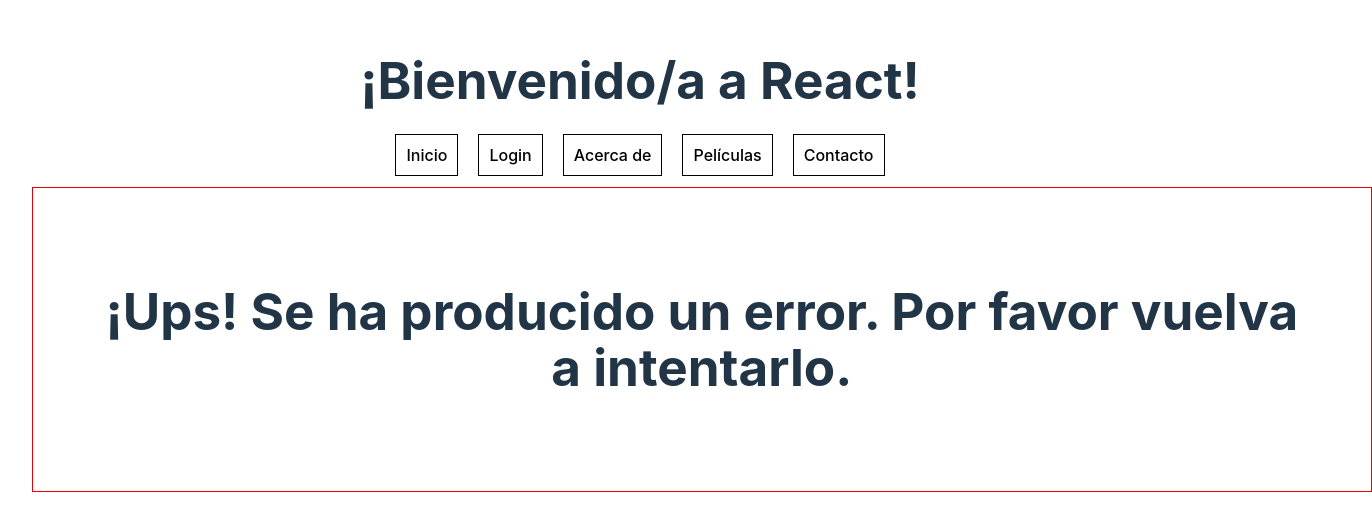
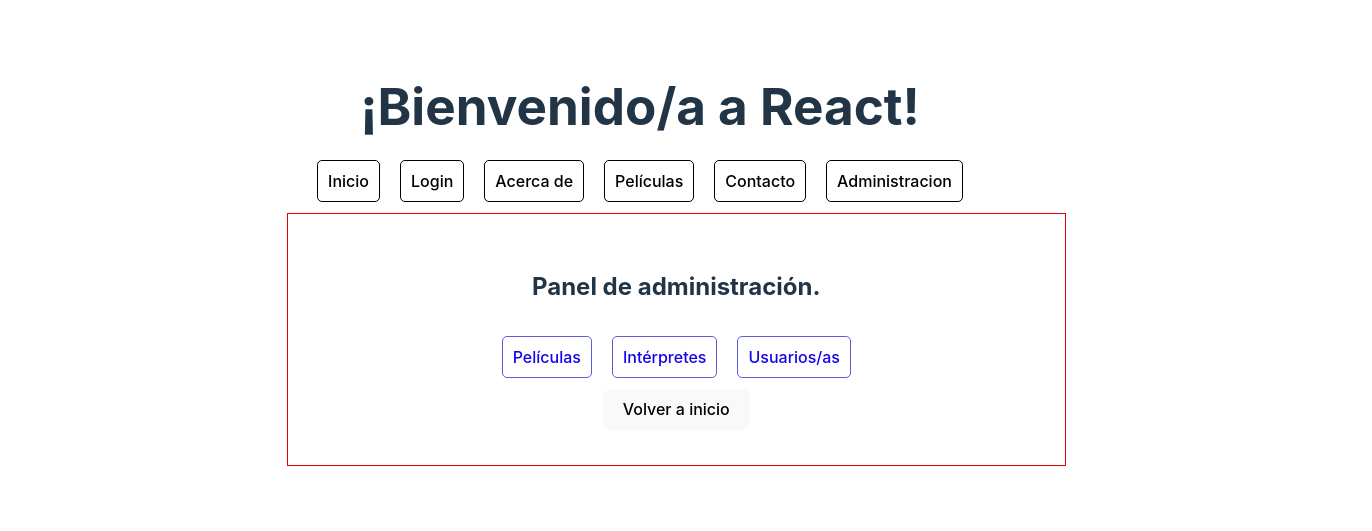
Before and after one commit to Jucagovi/DWC_React_24, a React (Vite) app: page /administracion in a window 1280 px wide. Shown: the part 145-676 px from the top of the page, 1372 px wide, since content can reach past the window. Built offline with nearby package versions, Linux system fonts and the light colour scheme.

Commit message:
UT03 Submenú y parámetros en rutas

```diff
--- /dev/null
+++ b/src/componentes/UT03/rutas/Administracion.css
@@ -0,0 +1,18 @@
+.administracion-elementomenu{
+    display: inline;
+    margin: 10px;
+    padding: 10px;
+    border: solid rgb(94, 94, 221) 1px;
+    color: rgb(20, 4, 236);
+    border-radius: 5px;
+}
+
+.administracion-elementomenu:hover {
+    background-color: rgb(94, 94, 221);
+    color:rgb(255, 255, 255);
+    cursor: pointer;
+}
+
+.administracion-navegacion{
+    padding: 20px;
+}
--- /dev/null
+++ b/src/componentes/UT03/rutas/Administracion.jsx
@@ -0,0 +1,46 @@
+import React from "react";
+import "./Administracion.css";
+import { Link, useNavigate, Outlet } from "react-router-dom";
+
+const Administracion = () => {
+  const navegar = useNavigate();
+  return (
+    <>
+      <h2>Panel de administración.</h2>
+      <div className='administracion-navegacion'>
+        <Link
+          className='administracion-elementomenu'
+          to='/administracion/peliculas'
+        >
+          Películas
+        </Link>
+        <Link
+          className='administracion-elementomenu'
+          to='/administracion/interpretes'
+        >
+          Intérpretes
+        </Link>
+        <Link
+          className='administracion-elementomenu'
+          to='/administracion/usuarios'
+        >
+          Usuarios/as
+        </Link>
+      </div>
+      <div>
+        <Outlet />
+      </div>
+      <div>
+        <button
+          onClick={() => {
+            navegar("/");
+          }}
+        >
+          Volver a inicio
+        </button>
+      </div>
+    </>
+  );
+};
+
+export default Administracion;
--- a/src/componentes/UT03/rutas/Menu.css
+++ b/src/componentes/UT03/rutas/Menu.css
@@ -4,6 +4,7 @@
     padding: 10px;
     border: solid rgb(0, 0, 0) 1px;
     color: rgb(0, 0, 0);
+    border-radius: 5px;
 }
 
 .menu-elemento:hover {
--- a/src/componentes/UT03/rutas/Menu.jsx
+++ b/src/componentes/UT03/rutas/Menu.jsx
@@ -19,8 +19,11 @@
         <Link className='menu-elemento' to='/peliculas'>
           Películas
         </Link>
-        <Link className='menu-elemento' to='/feo'>
+        <Link className='menu-elemento' to='/contacto'>
           Contacto
+        </Link>
+        <Link className='menu-elemento' to='/administracion'>
+          Administracion
         </Link>
       </nav>
     </>
--- a/src/componentes/UT03/rutas/Rutas.jsx
+++ b/src/componentes/UT03/rutas/Rutas.jsx
@@ -2,9 +2,12 @@
 import { Routes, Route } from "react-router-dom";
 import Inicio from "./Inicio.jsx";
 import Contacto from "./Contacto.jsx";
+import AcercaDe from "./AcercaDe.jsx";
 import Peliculas from "../../../Practica 2.08/componentes/Peliculas.jsx";
 import Error from "./Error.jsx";
+import Administracion from "./Administracion.jsx";
 import listado from "../../../Practica 2.08/objetos/peliculas.json";
+import PeliculaDetalle from "./parametros/PeliculaDetalle.jsx";
 
 const Rutas = () => {
   return (
@@ -12,9 +15,17 @@
       <Routes>
         <Route path='/' element={<Inicio />} />
         <Route path='/contacto' element={<Contacto />} />
+        <Route path='/acerca-de' element={<AcercaDe />} />
         <Route
           path='/peliculas'
           element={<Peliculas listado={listado.peliculas} />}
+        />
+        {/* Creación de submenús. */}
+        <Route path='/administracion' element={<Administracion />} />
+        {/* Uso de parámetros en las rutas. */}
+        <Route
+          path='/pelicula-detalle/:identificador'
+          element={<PeliculaDetalle listado={listado.peliculas} />}
         />
         <Route path='*' element={<Error />} />
       </Routes>
--- /dev/null
+++ b/src/componentes/UT03/rutas/parametros/PeliculaDetalle.jsx
@@ -0,0 +1,41 @@
+import React from "react";
+import Interpretes from "../../../../Practica 2.08/componentes/Interpretes";
+// Se importa el hook necesario desde React Router DOM.
+import { useParams } from "react-router-dom";
+
+const PeliculaDetalle = (props) => {
+  // Se recoge el parámetro pasado a través de la ruta.
+  const { identificador } = useParams();
+  // Se filtran los datos para obtener la película que interesa.
+  const pelicula = props.listado.filter((valor) => {
+    return valor.id === parseInt(identificador);
+  });
+  // Se desestructura el objeto y se extrae la información requerida.
+  const { nombre, cartelera, resumen, actores } = pelicula[0];
+  /*****************************************************************
+   * ¡¡¡ATENCIÓN!!!  -->  El método filter siempre devuelve un array
+   *                      por lo que se debe utilizar la primera
+   *                      posición de este array (en la que está el
+   *                      objeto con la película que se necesita).
+   * */
+
+  return (
+    <>
+      <div className='pelicula'>
+        <h2>{nombre}</h2>
+        <div>
+          <img src={cartelera}></img>
+          <p className='resumen'>{resumen}</p>
+        </div>
+        <div>
+          <h3>Elenco</h3>
+          <div>
+            <Interpretes interpretes={actores} />
+          </div>
+        </div>
+      </div>
+    </>
+  );
+};
+
+export default PeliculaDetalle;
```
Also changed, not shown: src/componentes/UT03/rutas/parametros/PeliculasListado.jsx (added, +27 -0 lines), src/componentes/UT03/rutas/submenu/AdminInterpretes.jsx (added, +11 -0 lines), src/componentes/UT03/rutas/submenu/AdminPeliculas.jsx (added, +11 -0 lines), src/componentes/UT03/rutas/submenu/AdminUsuarios.jsx (added, +11 -0 lines).
